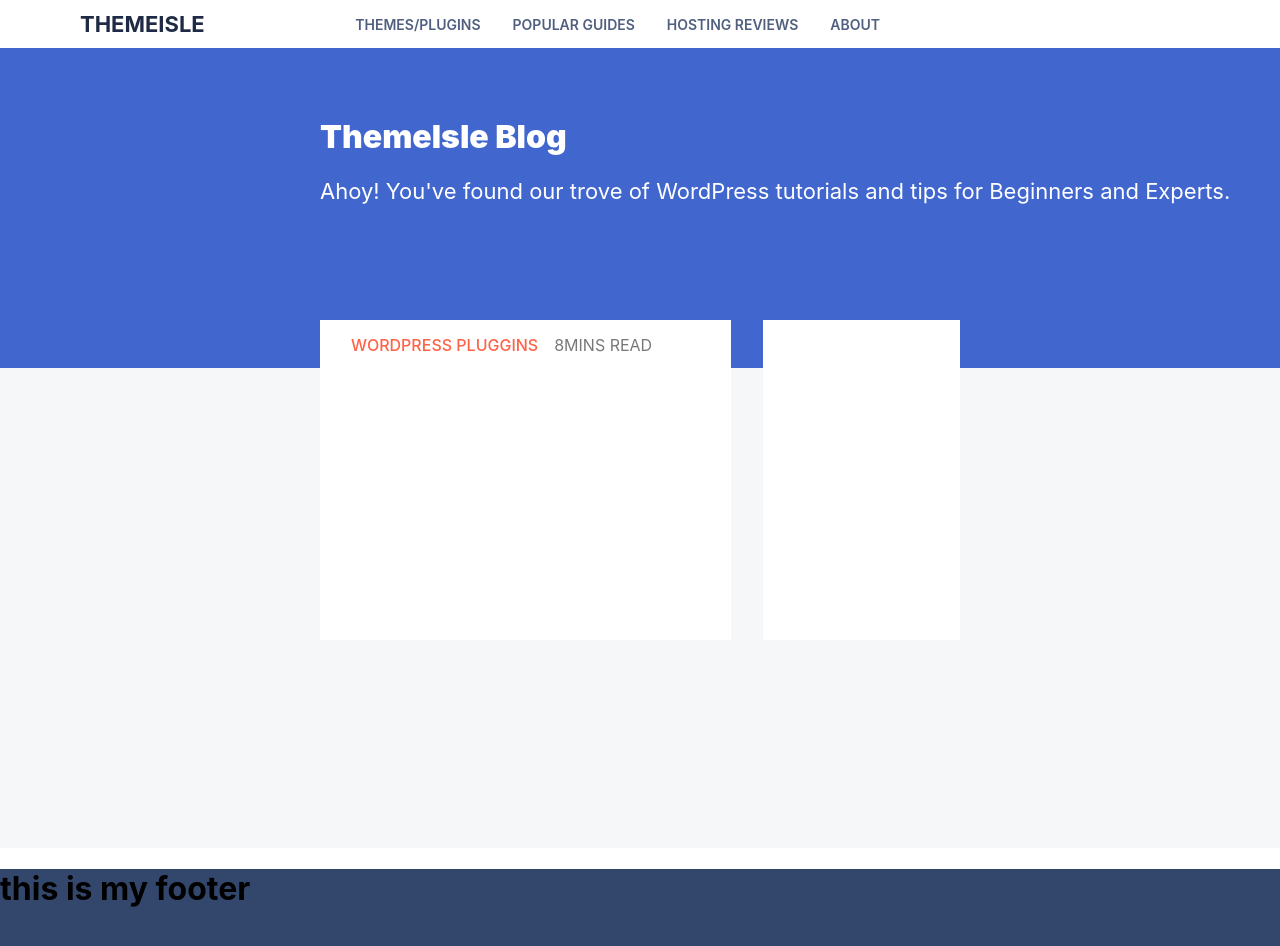
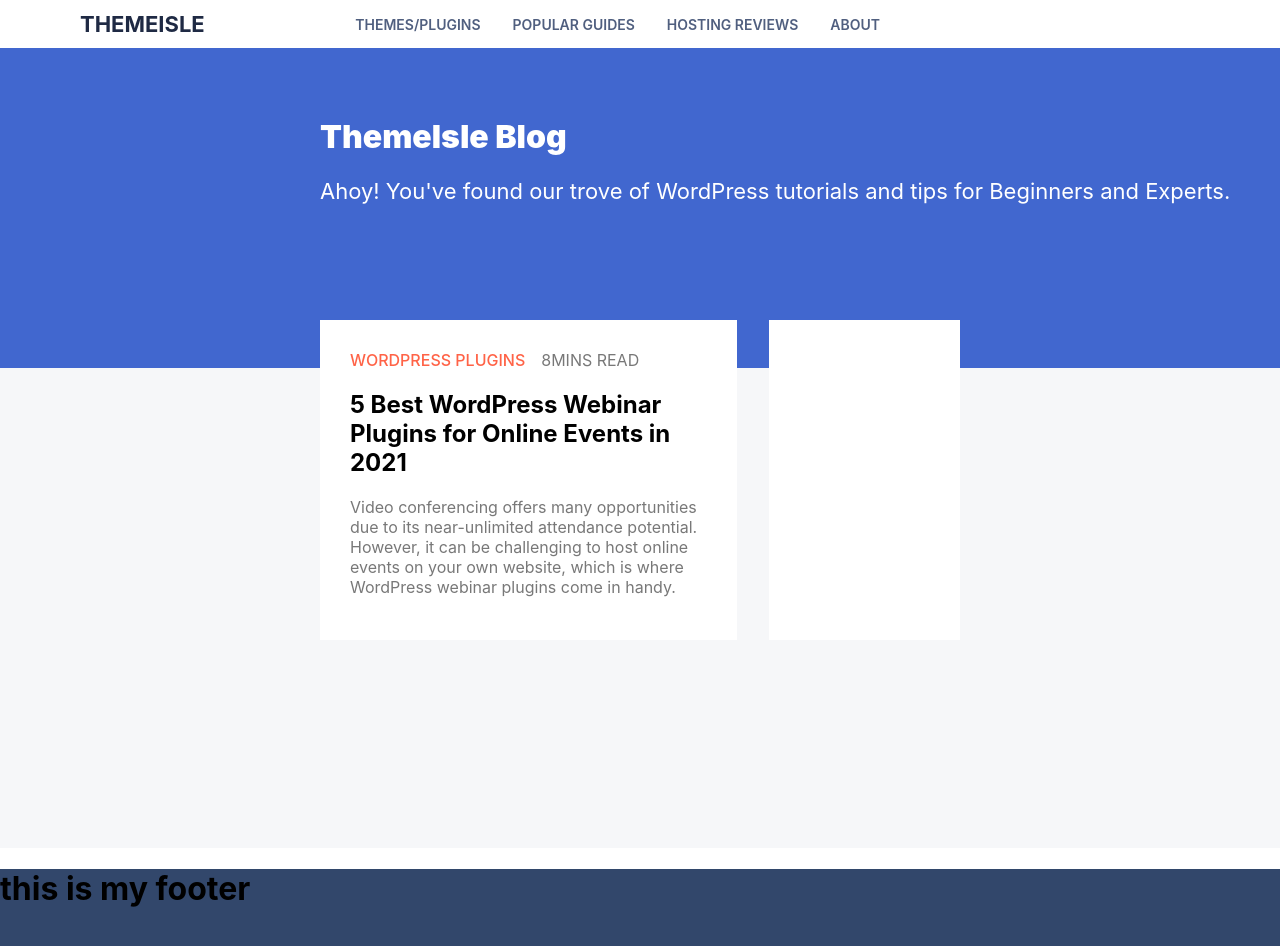
Before and after one commit to Titania01/react-blog, a React (Create React App) app: page / in a window 1280 px wide. Shown: the top 946 px of the page. Built offline with nearby package versions, Linux system fonts and the light colour scheme.

Commit message:
update code base

```diff
--- a/src/App.css
+++ b/src/App.css
@@ -82,7 +82,7 @@
   background: #fff;
   height: 20rem;
   width: 60rem;
-  padding: 15px;
+  padding: 30px;
 }
 
 .color {
@@ -90,13 +90,27 @@
   font-weight: 500;
 }
 
+.color:hover {
+  cursor: pointer;
+  color: blue;
+}
+
 .color1 {
   color: #787878;
+  padding-left: 1rem;
 }
 
 .one > span {
-  padding-left: 1rem;
   font-size: 16;
+}
+
+.five:hover {
+  cursor: pointer;
+  color: tomato;
+}
+
+.pee {
+  color: #787878;
 }
 
 .two {
--- a/src/componenets/Holder.jsx
+++ b/src/componenets/Holder.jsx
@@ -4,8 +4,10 @@
   return (
     <div className="holder">
     <div className="one">
-      <span className="color">WORDPRESS PLUGGINS</span>
+      <span className="color">WORDPRESS PLUGINS</span>
       <span className="color1">8MINS READ </span>
+      <h2 className="five">5 Best WordPress Webinar Plugins for Online Events in 2021</h2>
+      <p className="pee">Video conferencing offers many opportunities due to its near-unlimited attendance potential. <br/> However, it can be challenging to host online events on your own website, which is where <br/> WordPress webinar plugins come in handy.</p>
     </div>
     <div className="two"></div>
     </div>
```
Also changed, not shown: 1 other file (tests, documents, lock files or other folders).
